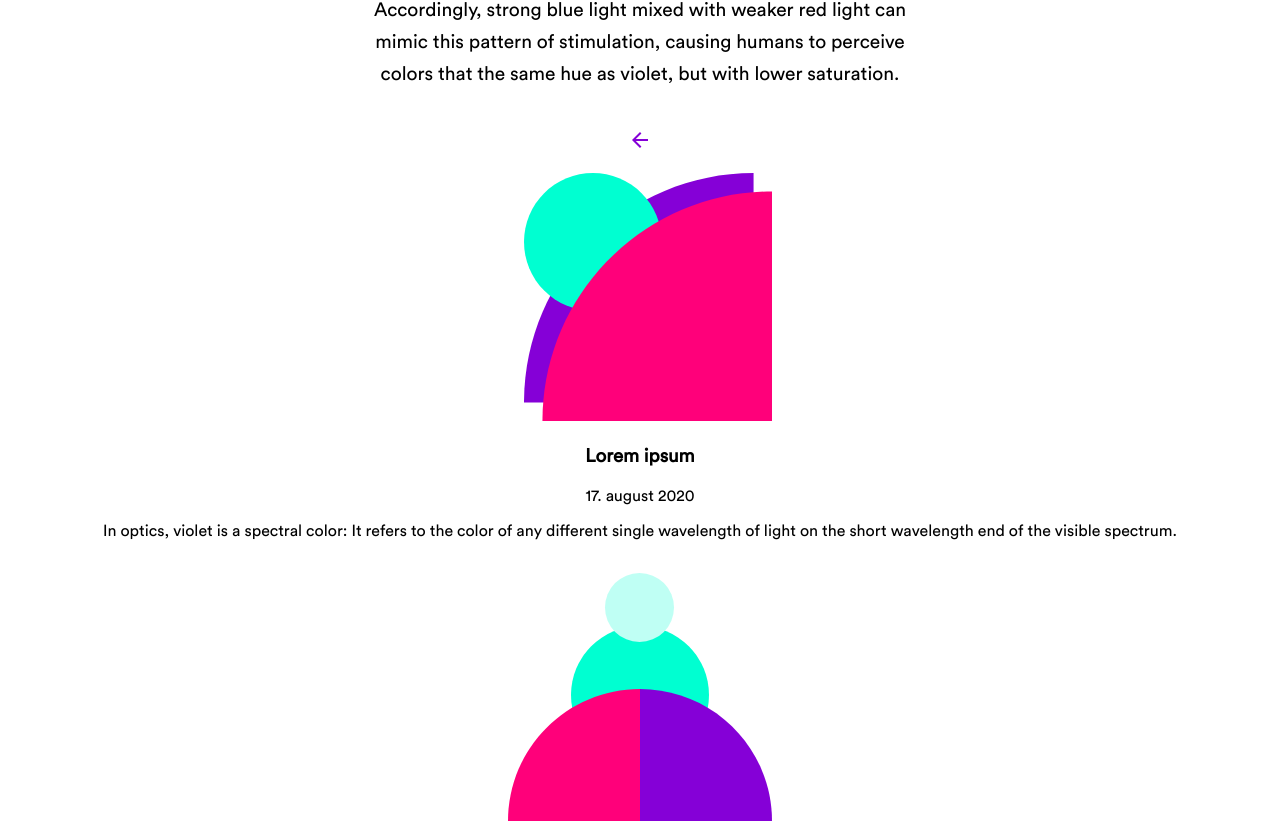
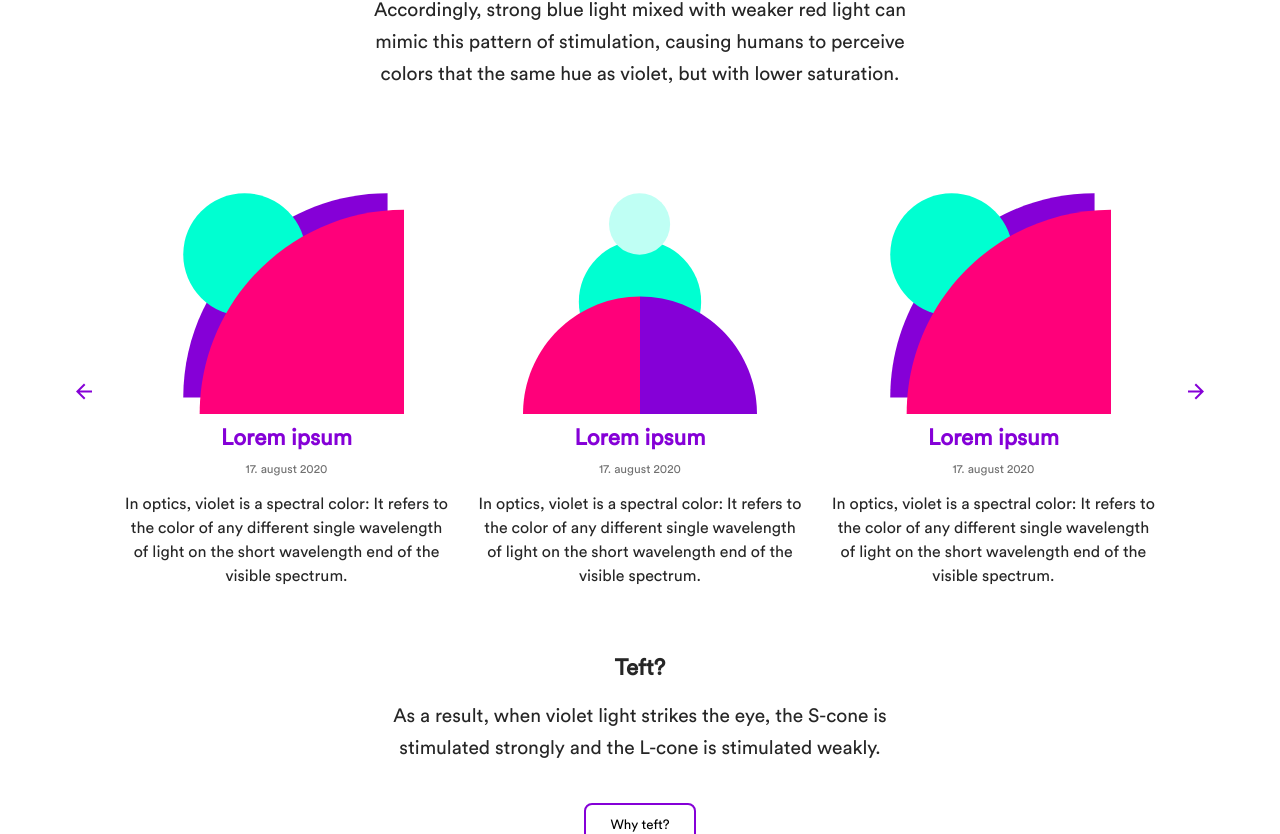
Before and after one commit to maaaaciej/dekodetest, a React (Create React App) app: page /teft/circles/purple-circles in a window 1280 px wide. Shown: the part 1633-2467 px from the top of the page. Built offline with nearby package versions, Linux system fonts and the light colour scheme.

Commit message:
Finished carousel styling

```diff
--- a/src/assets/data/data.static.js
+++ b/src/assets/data/data.static.js
@@ -1,3 +1,4 @@
+// eslint-disable-next-line
 import React from "react";
 
 import avatar from "../avatar/avatar.png";
--- a/src/components/Card/card.styles.scss
+++ b/src/components/Card/card.styles.scss
@@ -0,0 +1,27 @@
+//The index.scss-file holds the color-variables
+@use "../../index.scss" as global;
+
+.card {
+  font-family: Circular Std Book;
+  width: 27.4%;
+  display: flex;
+  flex-direction: column;
+
+  .card-image {
+    width: 71.8%;
+    object-fit: contain;
+    align-self: center;
+  }
+  .card-title {
+    font-size: 1.4rem;
+    color: global.$main-purple;
+    margin: 0.5em 0;
+  }
+  .card-date {
+    font-size: 0.75em;
+    color: #707070;
+  }
+  .card-text {
+    line-height: 1.5em;
+  }
+}
--- a/src/components/CardContainer/cardcontainer.styles.scss
+++ b/src/components/CardContainer/cardcontainer.styles.scss
@@ -0,0 +1,6 @@
+.cardcontainer {
+  display: flex;
+  justify-content: space-evenly;
+  margin: 4% auto;
+  width: 93%;
+}
--- a/src/components/ImageContainer/imagecontainer.styles.scss
+++ b/src/components/ImageContainer/imagecontainer.styles.scss
@@ -6,6 +6,7 @@
     font-family: "Roboto Slab", serif;
     text-align: center;
     font-size: 1.5em;
+    font-size: 1.6vw;
     color: #ff007a;
     width: 42%;
     padding: 48px;
--- a/src/pages/PostContainer/postcontainer.styles.scss
+++ b/src/pages/PostContainer/postcontainer.styles.scss
@@ -4,6 +4,7 @@
 
 .postcontainer {
   font-family: Circular Std Book;
+  color: global.$main-black;
   margin-bottom: 3%;
   .postcontainer-paragraph {
     width: 42%;
```
